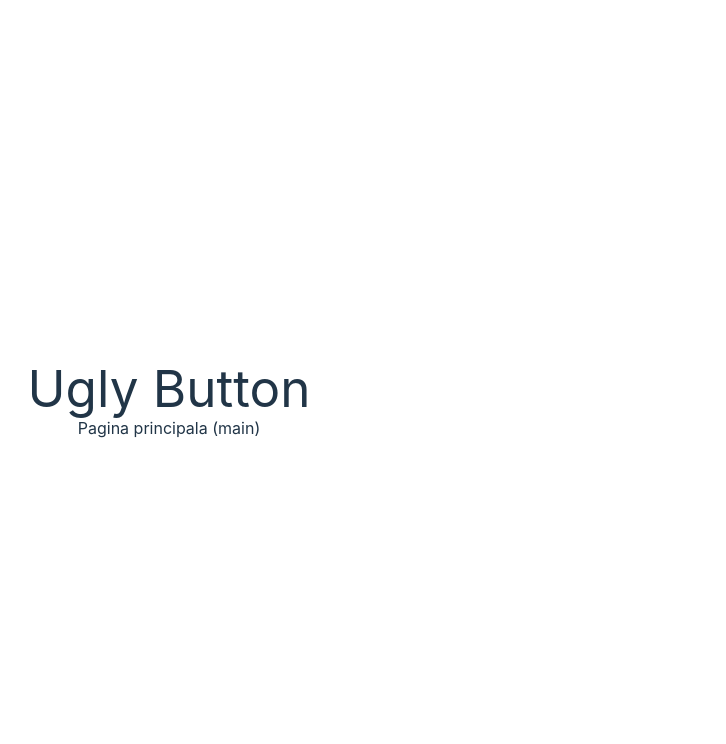
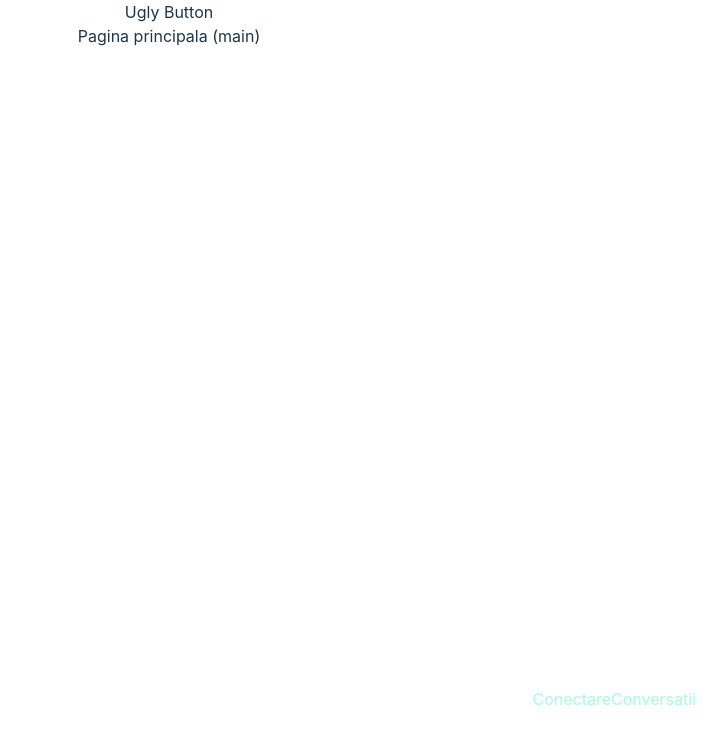
Before and after one commit to FII-2A1-2024/frontend, a React (Vite) app: page / in a window 1280 px wide. Shown: the top 744 px of the page, without its empty margins (471-1197 px from the left). Built offline with nearby package versions, Linux system fonts and the light colour scheme.

Commit message:
feat: Finished routing system task

```diff
--- a/src/index.css
+++ b/src/index.css
@@ -1,7 +1,15 @@
+/* DO NOT DELETE THIS 3 LINES EVEN IF HIGHLIGHTED AS PROBLEMS */
 @tailwind base;
 @tailwind component;
 @tailwind utilities;
 
+body{
+  width: 100vw;
+  height: 100vh;
+}
+
+/* Temporary css - Ciprian 5 apr
+Delete this when needed */
 
 :root {
   font-family: Inter, system-ui, Avenir, Helvetica, Arial, sans-serif;
@@ -18,26 +26,18 @@
   -moz-osx-font-smoothing: grayscale;
 }
 
-a {
-  font-weight: 500;
-  color: #646cff;
-  text-decoration: inherit;
-}
-a:hover {
-  color: #535bf2;
+#root {
+  text-align: center;
 }
 
-body {
-  margin: 0;
-  display: flex;
-  place-items: center;
-  min-width: 320px;
-  min-height: 100vh;
-}
-
-h1 {
-  font-size: 3.2em;
-  line-height: 1.1;
+.temporary {
+  border: 1px solid white;
+  border-radius: 2em;
+  padding: .5rem 2rem;
+  color: hsl(160, 89%, 82%);
+  position: absolute;
+  bottom: 5rem;
+  right: 5rem;
 }
 
 @media (prefers-color-scheme: light) {
--- a/src/main.jsx
+++ b/src/main.jsx
@@ -10,6 +10,9 @@ import NotFoundPage from './pages/NotFoundPage.jsx'
 
 import './index.css'
 
+/* Ciprian 5 apr: routing system
+Use <Link to=""> instead of <a href="">
+TODO: If the user is not connected, redirect at "/connect" */
 
 const router = createBrowserRouter([
   {
@@ -28,6 +31,7 @@ const router = createBrowserRouter([
   {
     path: '/conversation/:conversationId',
     element: <ConversationPage/>
+    /* This needs to be a child if all convs will be on the left and current conv on the right */
   }
 ]);
 
--- a/src/pages/ConnectPage.css
+++ /dev/null
@@ -1,10 +0,0 @@
-/* Ciprian 5 apr */
-/* Posibil ca acest fisier să fie șters în viitor */
-/* Preferabil vom avea css pe componente, nu pe pagini */
-
-#root {
-  max-width: 1280px;
-  margin: 0 auto;
-  padding: 2rem;
-  text-align: center;
-}
--- a/src/pages/ConnectPage.jsx
+++ b/src/pages/ConnectPage.jsx
@@ -1,5 +1,3 @@
-import './ConnectPage.css'
-
 function ConnectPage() {
   const name = 'Ugly Button';
   return (<>
--- a/src/pages/ConversationsPage.jsx
+++ b/src/pages/ConversationsPage.jsx
@@ -1,8 +1,8 @@
 /*
 Ciprian 5 apr
 
-Daca vom avea lista de mesaje in stanga iar o conversatie individuala pe restul ecranului, fisierul asta va ramane
-Daca nu, va fi sters probabil
+If the user will have all convs on the left and the current one on the right, this file will remain
+Otherwise, most likely it will be deleted
 */
 
 import { Link } from "react-router-dom";
--- a/src/pages/LandingPage.jsx
+++ b/src/pages/LandingPage.jsx
@@ -1,9 +1,15 @@
+import { Link } from "react-router-dom";
+
 function LandingPage() {
     const name = 'Ugly Button';
     return (<>
         <h1>{name}</h1>
         <p>Pagina principala (main)</p>
-        </>);
+        <div className="flex flex-col gap-1 temporary">
+            <Link to="/connect">Conectare</Link>
+            <Link to="/conversation">Conversatii</Link>
+        </div>
+    </>);
 }
 
 export default LandingPage
--- a/src/pages/NotFoundPage.jsx
+++ b/src/pages/NotFoundPage.jsx
@@ -2,8 +2,8 @@ import { Link } from 'react-router-dom'
 
 
 function NotFoundPage() {
-    return (<div>404 Not Found
-        <Link to="/">Go to the Main Page</Link>
+    return (<div>404 Not Found<br></br>
+        <Link to="/">Click to go to the Main Page</Link>
     </div>);
 }
 
```
